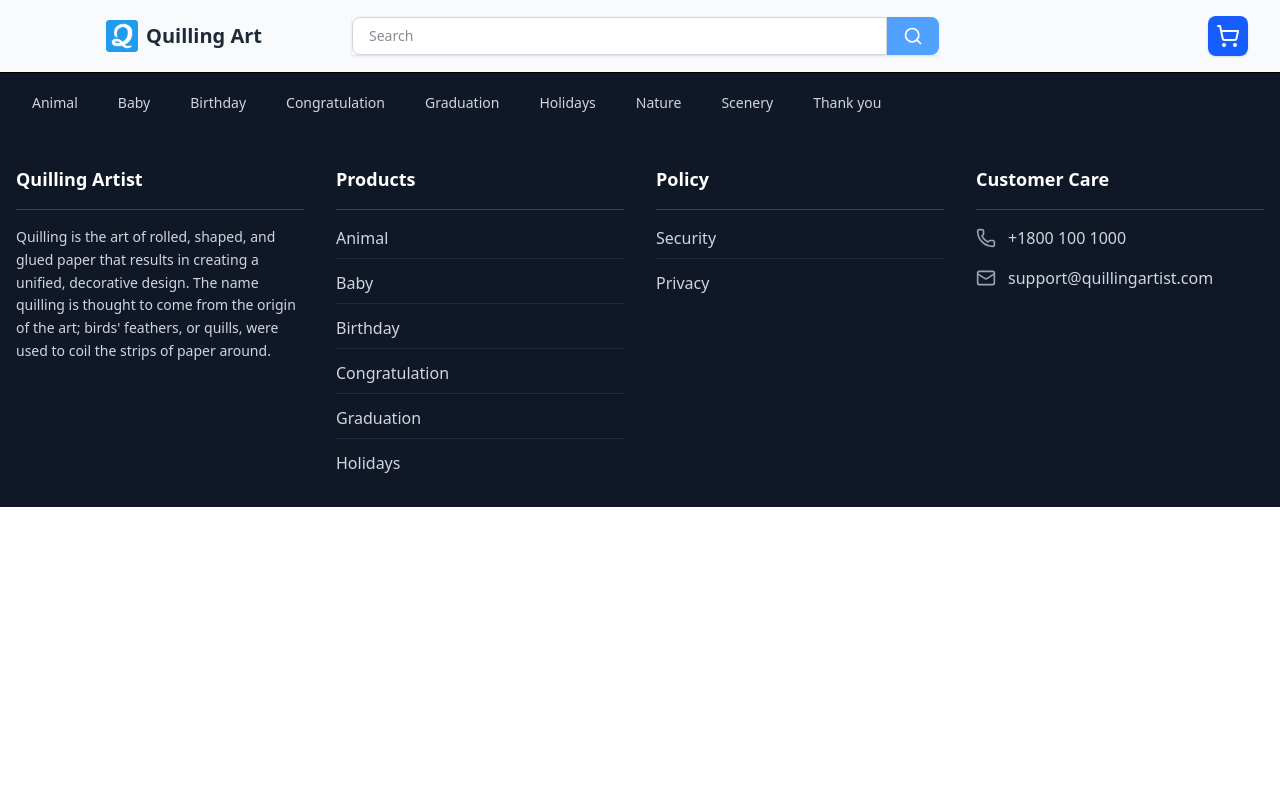
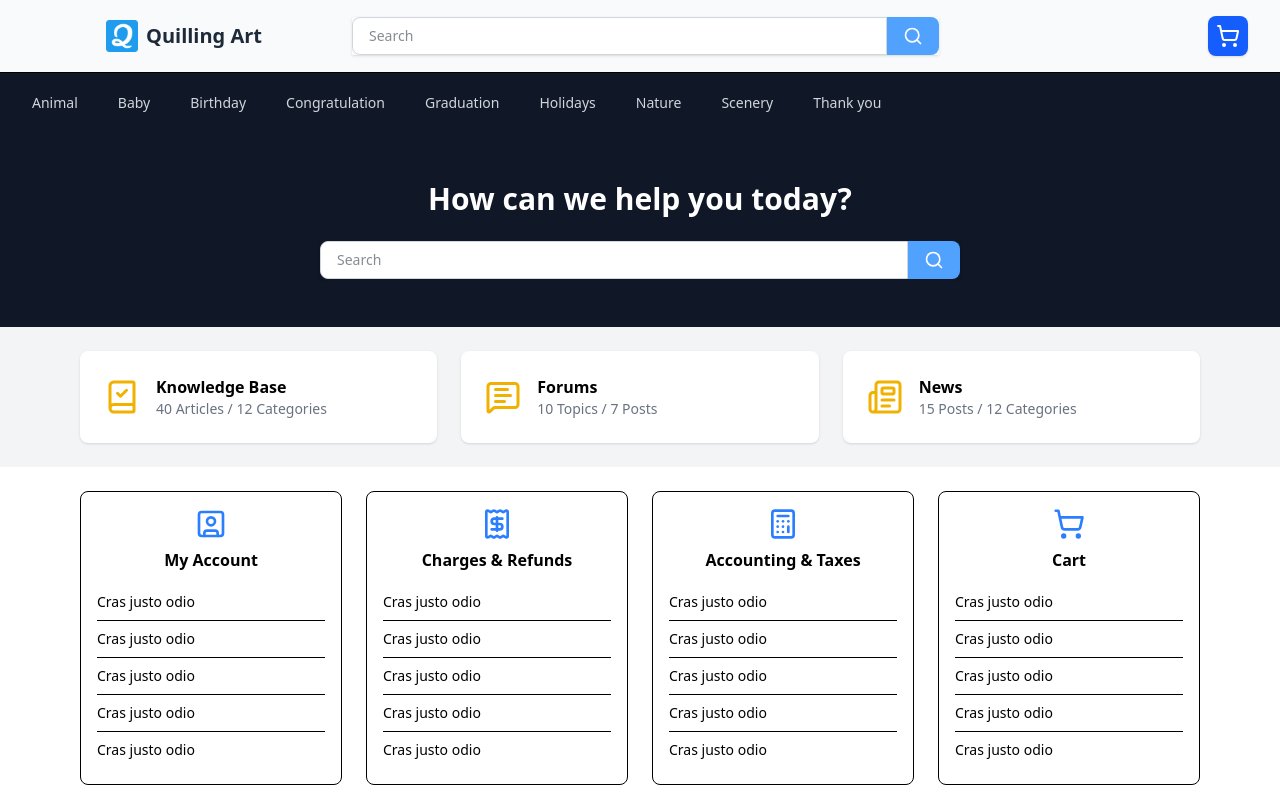
Before and after one commit to gmai2006/quillingartistv2, a React (Vite) app: page /support in a window 1280 px wide. Shown: the top 800 px of the page. Built offline with nearby package versions, Linux system fonts and the light colour scheme.

Commit message:
ContactUs and Support pages migrated

```diff
--- a/src/App.jsx
+++ b/src/App.jsx
@@ -28,9 +28,9 @@ const CartView = lazy(() => import("./pages/Cart"));
 const CheckoutView = lazy(() => import("./pages/Checkout"));
 const DocumentationView = lazy(() => import("./pages/Documentation"));
 
-// const InternalServerErrorView = lazy(() => import("./pages/pages/500"));
-// const ContactUsView = lazy(() => import("./pages/pages/ContactUs"));
-// const SupportView = lazy(() => import("./pages/pages/Support"));
+// const InternalServerErrorView = lazy(() => import("./pages/500"));
+const ContactUsView = lazy(() => import("./pages/ContactUs"));
+const SupportView = lazy(() => import("./pages/Support"));
 
 const NotFoundView = lazy(() => import("./pages/404"));
 const products = data.products;
@@ -57,10 +57,9 @@ const App = () => {
           <Route path="cart" element={<CartView shoppingCart={shoppingCart} updateCount={setCount} />} />
           <Route path="checkout" element={<CheckoutView shoppingCart={shoppingCart} count={count} />} />
           <Route path="documentation" element={<DocumentationView />} />
-
-          {/*
           <Route path="contact-us" element={<ContactUsView />} />
           <Route path="support" element={<SupportView />} />
+          {/*
           <Route path="return" element={<ReturnPolicy />} />
           <Route path="privacy" element={<Privacy />} />
           <Route path="term" element={<TermUse />} />
--- /dev/null
+++ b/src/components/ContactUsForm.jsx
@@ -0,0 +1,161 @@
+import { useState } from "react";
+import { User, Building2, Phone, Mail } from "lucide-react";
+
+export default function ContactUsForm({ onSubmit }) {
+  const [form, setForm] = useState({
+    name: "",
+    company: "",
+    mobileNo: "",
+    email: "",
+    message: "",
+    informed: false,
+  });
+
+  const handleChange = (e) => {
+    const { name, value, type, checked } = e.target;
+
+    setForm({
+      ...form,
+      [name]: type === "checkbox" ? checked : value,
+    });
+  };
+
+  const submit = (e) => {
+    e.preventDefault();
+    onSubmit?.(form);
+  };
+
+  return (
+    <form onSubmit={submit} className="space-y-4">
+
+      {/* Row 1 */}
+      <div className="grid md:grid-cols-2 gap-4">
+
+        <InputField
+          icon={User}
+          label="Name"
+          name="name"
+          value={form.name}
+          placeholder="Your full name"
+          onChange={handleChange}
+          required
+          maxLength={50}
+        />
+
+        <InputField
+          icon={Building2}
+          label="Company"
+          name="company"
+          value={form.company}
+          placeholder="Your company name"
+          onChange={handleChange}
+          required
+          maxLength={50}
+        />
+
+      </div>
+
+      {/* Row 2 */}
+      <div className="grid md:grid-cols-2 gap-4">
+
+        <InputField
+          icon={Phone}
+          label="Mobile No"
+          name="mobileNo"
+          value={form.mobileNo}
+          placeholder="Mobile no with country code"
+          onChange={handleChange}
+          type="tel"
+          required
+        />
+
+        <InputField
+          icon={Mail}
+          label="Email Address"
+          name="email"
+          value={form.email}
+          placeholder="Your email address"
+          onChange={handleChange}
+          type="email"
+          required
+          maxLength={50}
+        />
+
+      </div>
+
+      {/* Message */}
+      <div>
+        <label className="block text-sm font-medium mb-1">
+          Message
+        </label>
+
+        <textarea
+          name="message"
+          value={form.message}
+          onChange={handleChange}
+          placeholder="What you are looking for?"
+          maxLength={1000}
+          className="w-full rounded-md border p-3 focus:outline-none focus:ring-2 focus:ring-blue-500"
+          rows={4}
+        />
+      </div>
+
+      {/* Checkbox */}
+      <label className="flex items-start gap-2 text-sm">
+        <input
+          type="checkbox"
+          name="informed"
+          checked={form.informed}
+          onChange={handleChange}
+          className="mt-1"
+        />
+
+        Keep me informed via email or phone about its Products and Services.
+      </label>
+
+      {/* Submit */}
+      <button
+        type="submit"
+        className="w-full rounded-md bg-blue-600 py-2 font-medium text-white hover:bg-blue-700"
+      >
+        Submit
+      </button>
+
+    </form>
+  );
+}
+
+function InputField({
+  icon: Icon,
+  label,
+  name,
+  value,
+  placeholder,
+  onChange,
+  type = "text",
+  required,
+  maxLength,
+}) {
+  return (
+    <div>
+      <label className="block text-sm font-medium mb-1">
+        {label}
+      </label>
+
+      <div className="flex items-center rounded-md border px-3">
+        <Icon size={18} className="text-gray-400 mr-2" />
+
+        <input
+          type={type}
+          name={name}
+          value={value}
+          placeholder={placeholder}
+          onChange={onChange}
+          required={required}
+          maxLength={maxLength}
+          className="w-full py-2 outline-none"
+        />
+      </div>
+    </div>
+  );
+}
--- /dev/null
+++ b/src/pages/ContactUs.jsx
@@ -0,0 +1,79 @@
+import { lazy } from "react";
+import { Mail, Home, Phone } from "lucide-react";
+
+const ContactUsForm = lazy(() => import("../components/ContactUsForm"));
+
+const onSubmit = async (values) => {
+  alert(JSON.stringify(values));
+};
+
+export default function ContactUsView() {
+  return (
+    <div className="mx-auto max-w-6xl px-4 py-6">
+      <div className="grid gap-6 md:grid-cols-12">
+
+        {/* Contact Form */}
+        <div className="md:col-span-8">
+          <div className="rounded-lg border bg-white shadow-sm">
+            <div className="flex items-center gap-2 border-b p-4 font-semibold">
+              <Mail size={18} />
+              Send Message
+            </div>
+
+            <div className="p-4">
+              <ContactUsForm onSubmit={onSubmit} />
+            </div>
+          </div>
+        </div>
+
+        {/* Address */}
+        <div className="md:col-span-4 space-y-4">
+
+          <div className="rounded-lg border bg-white shadow-sm">
+            <div className="flex items-center gap-2 border-b p-4 font-semibold">
+              <Home size={18} />
+              Address
+            </div>
+
+            <div className="space-y-4 p-4 text-sm">
+
+              <AddressBlock title="Head Office" />
+              <AddressBlock title="Development Office" />
+
+            </div>
+          </div>
+
+          {/* Map */}
+          <div className="overflow-hidden rounded-lg border">
+            <iframe
+              src="https://www.google.com/maps/embed?pb=!1m18!1m12!1m3!1d313635.5491853188!2d-122.57606416467848!3d37.20933611930123!2m3!1f0!2f0!3f0!3m2!1i1024!2i768!4f13.1!3m3!1m2!1s0x8085815c67b3754d%3A0xb42714f3436732f2!2s1355%20Market%20St%20%23900%2C%20San%20Francisco%2C%20CA%2094103%2C%20USA!5e0!3m2!1sen!2sin!4v1599193189366!5m2!1sen!2sin"
+              className="h-72 w-full border-0"
+              loading="lazy"
+              title="Location"
+            />
+          </div>
+
+        </div>
+      </div>
+    </div>
+  );
+}
+
+function AddressBlock({ title }) {
+  return (
+    <div>
+      <h6 className="border-b pb-2 font-semibold">{title}</h6>
+
+      <address className="not-italic text-gray-600">
+        <strong>Twitter, Inc.</strong>
+        <br />
+        1355 Market St, Suite 900
+        <br />
+        San Francisco, CA 94103
+        <br />
+        <Phone size={14} className="inline mr-1" />
+        (123) 456-7890
+      </address>
+    </div>
+  );
+}
--- /dev/null
+++ b/src/pages/Support.jsx
@@ -0,0 +1,114 @@
+import { lazy } from "react";
+import { Link } from "react-router-dom";
+import {
+  BookCheck,
+  MessageSquareText,
+  Newspaper,
+  UserSquare,
+  Receipt,
+  Calculator,
+  ShoppingCart,
+} from "lucide-react";
+
+const Search = lazy(() => import("../components/Search"));
+
+export default function SupportView() {
+  return (
+    <>
+      {/* Hero */}
+      <div className="bg-gray-900 py-12 text-center text-white">
+        <h1 className="mb-6 text-3xl font-semibold">
+          How can we help you today?
+        </h1>
+
+        <div className="mx-auto max-w-2xl px-4">
+          <Search />
+        </div>
+      </div>
+
+      {/* Top Support Cards */}
+      <div className="bg-gray-100 py-6">
+        <div className="mx-auto grid max-w-6xl gap-6 px-4 md:grid-cols-3">
+          <SupportCard
+            icon={BookCheck}
+            title="Knowledge Base"
+            description="40 Articles / 12 Categories"
+          />
+
+          <SupportCard
+            icon={MessageSquareText}
+            title="Forums"
+            description="10 Topics / 7 Posts"
+          />
+
+          <SupportCard
+            icon={Newspaper}
+            title="News"
+            description="15 Posts / 12 Categories"
+          />
+        </div>
+      </div>
+
+      {/* Support Sections */}
+      <div className="mx-auto max-w-6xl px-4 py-6">
+        <div className="grid gap-6 md:grid-cols-4">
+          <SupportList
+            icon={UserSquare}
+            title="My Account"
+          />
+
+          <SupportList
+            icon={Receipt}
+            title="Charges & Refunds"
+          />
+
+          <SupportList
+            icon={Calculator}
+            title="Accounting & Taxes"
+          />
+
+          <SupportList
+            icon={ShoppingCart}
+            title="Cart"
+          />
+        </div>
+      </div>
+    </>
+  );
+}
+
+function SupportCard({ icon: Icon, title, description }) {
+  return (
+    <div className="flex items-center gap-4 rounded-lg bg-white p-6 shadow-sm">
+      <Icon className="text-yellow-500" size={36} />
+
+      <div>
+        <h3 className="font-semibold">{title}</h3>
+        <p className="text-sm text-gray-500">{description}</p>
+      </div>
+    </div>
+  );
+}
+
+function SupportList({ icon: Icon, title }) {
+  return (
+    <div className="rounded-lg border bg-white p-4">
+      <div className="mb-3 text-center">
+        <Icon size={32} className="mx-auto text-blue-500" />
+        <div className="mt-2 font-semibold">{title}</div>
+      </div>
+
+      <div className="flex flex-col divide-y">
+        {[1,2,3,4,5].map((i) => (
+          <Link
+            key={i}
+            to="/"
+            className="py-2 text-sm hover:text-blue-600"
+          >
+            Cras justo odio
+          </Link>
+        ))}
+      </div>
+    </div>
+  );
+}
```
